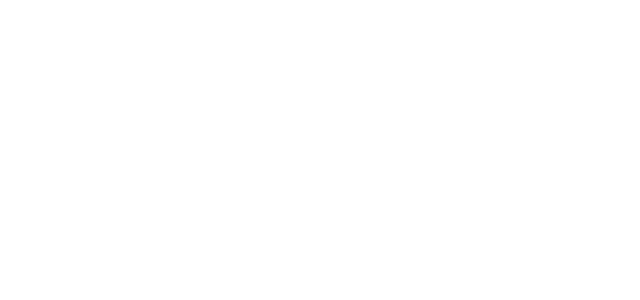
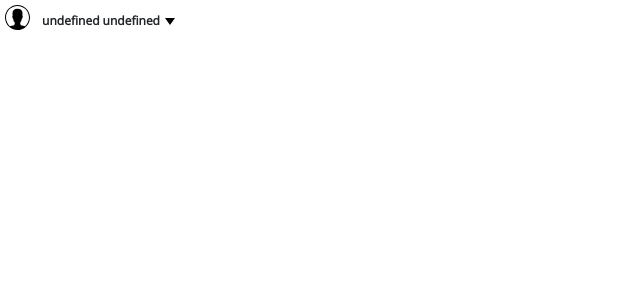
Before and after one commit to anna-kuzii/sport-news, a React (Create React App) app in the folder client/: page /drop in a window 1280 px wide. Shown: the top 300 px of the page, without its empty margins (0-640 px from the left). Built offline with nearby package versions, Linux system fonts and the light colour scheme.

Commit message:
bug fixed

```diff
--- a/client/src/App.jsx
+++ b/client/src/App.jsx
@@ -8,6 +8,7 @@ import { Register } from './components/Register'
 import { Login } from './components/Login'
 import { ForgotPassword } from './components/ForgotPassword'
 import { Home } from './components/Home'
+import UserDropdown from './components/UserDropdown'
 
 const App = () => (
   <Router history={history}>
@@ -15,6 +16,7 @@ const App = () => (
       exact path='/'
       component={Home}
     />
+    <Route path='/drop' component={UserDropdown} />
     <Route path='/register' component={Register} />
     <Route path='/login' component={Login} />
     <Route path='/forgotpassword' component={ForgotPassword} />
--- a/client/src/components/UserDropdown/index.jsx
+++ b/client/src/components/UserDropdown/index.jsx
@@ -29,9 +29,10 @@ class UserDropdown extends Component {
   }
 
   render() {
-    const state = this.state
+    const { displayMenu, first_name, last_name, email } = this.state
 
     return (
+      <div className='dropdown-wrapper'>
         <div className='dropdown'>
           <div
             className='button-menu'
@@ -41,22 +42,24 @@ class UserDropdown extends Component {
             tabIndex={0}
           >
             <div className='avatar' />
-          {' '+ state.first_name +' '+ state.last_name}
-          <div className={state.displayMenu ? 'down-triangle' : 'up-triangle'} />
+            {' '+ first_name +' '+ last_name}
+            <div className={displayMenu ? 'down-triangle' : 'up-triangle'} />
           </div>
-
-        <div className={state.displayMenu ? 'dropdown-content': 'null'}>
-          <div className='decor' />
-          <div className='user-name'>{state.first_name +' '+state.last_name}</div>
-          <div className='email'>{state.email}</div>
+          {displayMenu ? (
+            <div className='dropdown-content'>
+              <div className='dropdown-triangle' />
+              <div className='user-name'>{first_name +' '+last_name}</div>
+              <div className='email'>{email}</div>
               <button type='button' className='button-view'>view profile</button>
               <Link to='/create-ads'>Personal</Link>
               <Link to='/changePassword'>Change Password</Link>
               <Link to='/mySurveys'>My Surveys</Link>
               <Link to='/setting'>Log Out</Link>
             </div>
+          )
+            : null}
         </div>
-
+      </div>
     )
   }
 }
--- a/client/src/components/UserDropdown/style.scss
+++ b/client/src/components/UserDropdown/style.scss
@@ -1,5 +1,6 @@
 @import '../styles/variables.scss';
 
+.dropdown-wrapper {
   .button-menu {
     display: inline-block;
     padding: 5px;
@@ -10,7 +11,7 @@
     line-height: 24px;
     outline: none;
 
-  @media screen and (max-width: 770px) {
+    @media screen and (max-width: $mobile-width ) {
       font-size: 0;
     }
 
@@ -33,7 +34,7 @@
       border-style: solid;
       border-width: 7px 5px 0;
 
-    @media screen and (max-width: 770px) {
+      @media screen and (max-width: $mobile-width) {
         display: none;
     }
   }
@@ -48,28 +49,22 @@
       border-style: solid;
       border-width: 0 5px 7px;
 
-    @media screen and (max-width: 770px) {
+      @media screen and (max-width: $mobile-width) {
         display: none;
     }
   }
 }
 
-.null {
-  display: none;
-}
-
   .dropdown-content {
     position: absolute;
-  z-index: 1;
-  min-width: 160px;
+    max-width: 180px;
     margin-top: 10px;
     font-size: 14px;
     text-align: left;
     background-color: $white;
-  box-shadow: 0 8px 16px 0 $light-shadow;
+    box-shadow: 0 8px 16px 0 $black-50;
 
-  .decor {
-    z-index: 2;
+    .dropdown-triangle {
       width: 0;
       height: 0;
       margin-top: -5px;
@@ -78,7 +73,7 @@
       border-style: solid;
       border-width: 0 5px 7px;
 
-    @media screen and (max-width: 770px) {
+      @media screen and (max-width: $mobile-width) {
         display: none;
     }
 
@@ -100,6 +95,7 @@
       font-style: normal;
       font-weight: normal;
       line-height: 19px;
+      color: $boulder;
    }
 
     a {
@@ -113,7 +109,7 @@
       &:hover {
         width: 100%;
         color: $crimson;
-      background-color: $light-alizarin;
+        background-color: $mine-shaft-11;
 
      }
    }
@@ -122,6 +118,7 @@
   .button-view {
     width: 100px;
     height: 30px;
+    margin-bottom: 10px;
     margin-left: 25px;
     font-family: Open Sans, serif;
     font-size: 12px;
@@ -131,6 +128,7 @@
     letter-spacing: 1px;
     color: $rose-white;
     text-align: center;
-  background-color: $crimson ;
+    background-color: $crimson;
     border: 0;
 }
+}
--- a/client/src/components/styles/variables.scss
+++ b/client/src/components/styles/variables.scss
@@ -9,8 +9,9 @@ $monza: #c80515;
 $ghost: #c6ccd7;
 $havelock: #4a90e2;
 $dimming: rgba(0, 0, 0, .7);
-$light-alizarin: rgba(215, 33, 48, .11);
-$light-shadow: rgba(0, 0, 0, .5);
+$mine-shaft-11: rgba(215, 33, 48, .11);
+$black-50: rgba(0, 0, 0, .5);
 $sunset-orange: #ff4f44;
+$boulder: #7f7b7b;
 
 $mobile-width: 768px;
```
Lines whose indentation alone changed are shown as unchanged.
